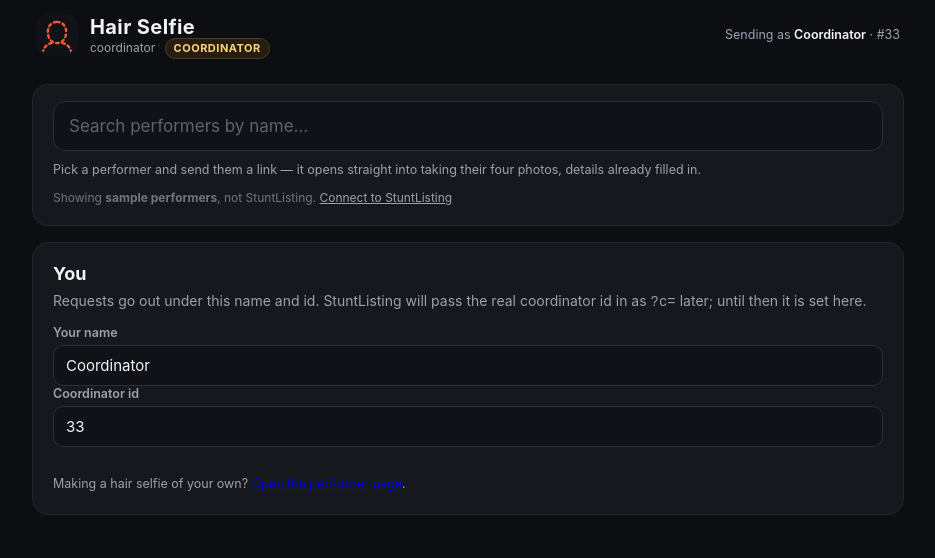
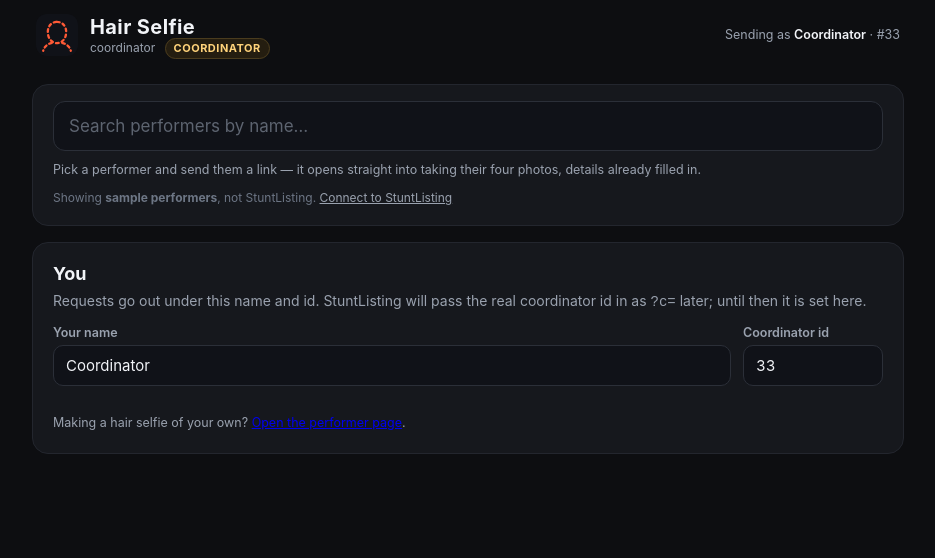
Before and after one commit to jamiestuntlisting/hairselfie, a website: page public/coordinator.html in a window 1280 px wide. Shown: the whole page, without its empty margins (172-1107 px from the left). Drawn offline with Linux system fonts and the light colour scheme.

Commit message:
Move coordinator-only styles into their own stylesheet
The "You" panel's layout rules are used by one page, so they live with
that page rather than in the shared stylesheet.

```diff
--- /dev/null
+++ b/public/css/coordinator.css
@@ -0,0 +1,13 @@
+/* Styles used only by the coordinator page. */
+
+.who-row {
+  display: grid;
+  grid-template-columns: 1fr 140px;
+  gap: 12px;
+}
+.field-narrow input { font-variant-numeric: tabular-nums; }
+.who-row + .send-status { color: var(--ok); }
+
+@media (max-width: 520px) {
+  .who-row { grid-template-columns: 1fr; }
+}
```
Also changed, not shown: public/coordinator.html (+1 -0 lines).
